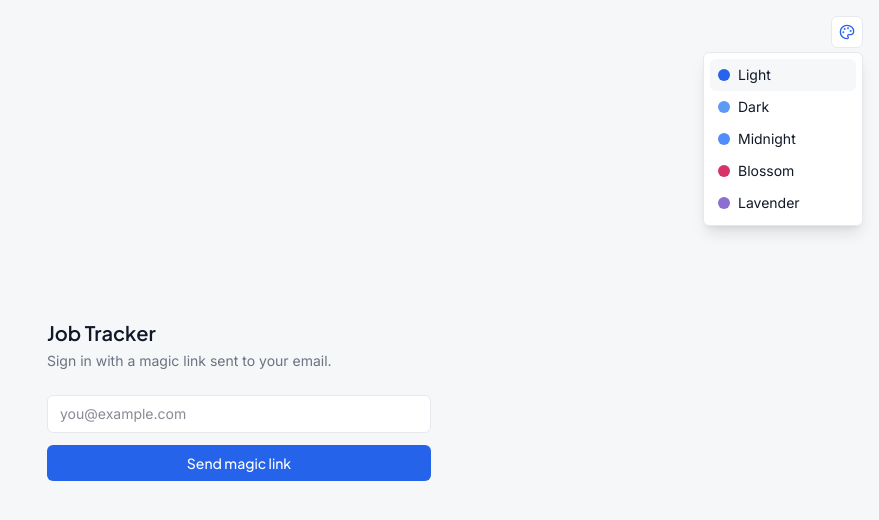
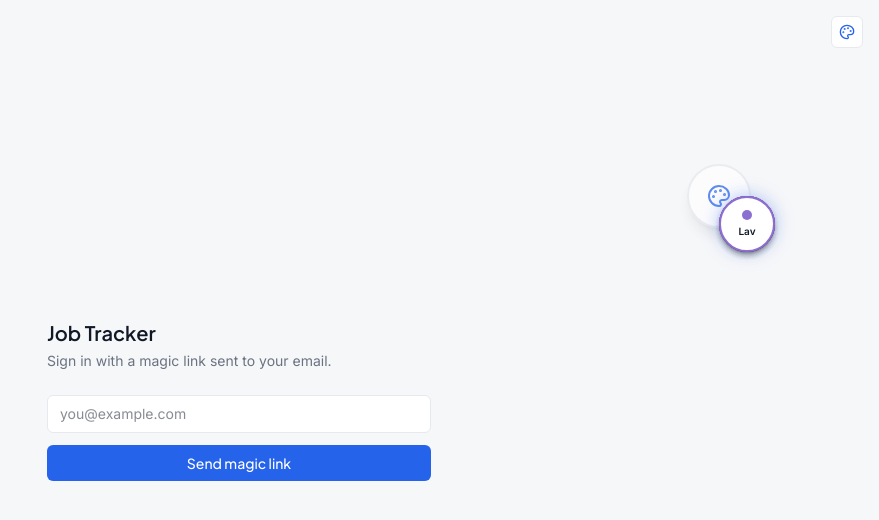
Before and after one commit to AKejaz/job-tracker, a Next.js app: page /login in a window 1280 px wide. Both pictures are taken after a click on the button "Change theme". Shown: the top 520 px of the page, without its empty margins (401-1280 px from the left). Built offline with nearby package versions, Linux system fonts and the light colour scheme.

Commit message:
refactor: replace theme dropdown with circular palette UI

```diff
--- a/src/components/ThemeToggle.tsx
+++ b/src/components/ThemeToggle.tsx
@@ -53,22 +53,100 @@ export default function ThemeToggle() {
       </button>
 
       {open && (
+        <>
+          {/* Backdrop */}
+          <div className="fixed inset-0 z-40" />
+
+          {/* Circular Palette Container */}
           <div
-          className="absolute right-0 top-9 z-50 w-40 rounded-md border p-1.5 shadow-lg"
-          style={{ borderColor: "var(--line)", background: "var(--surface)" }}
+            className="absolute right-0 top-9 z-50 h-72 w-72"
+            style={{
+              perspective: "1000px",
+            }}
           >
-          {THEMES.map((t) => (
+            {/* Central Hub */}
+            <div className="absolute inset-0 flex items-center justify-center">
+              <div
+                className="h-16 w-16 rounded-full border-2 shadow-lg flex items-center justify-center"
+                style={{
+                  borderColor: "var(--line)",
+                  background: "var(--surface)",
+                  animation: "pulse 2s ease-in-out infinite",
+                }}
+              >
+                <Palette
+                  className="h-6 w-6"
+                  style={{ color: current.swatch }}
+                />
+              </div>
+            </div>
+
+            {/* Circular Theme Items */}
+            {THEMES.map((t, index) => {
+              const angle = (index / THEMES.length) * 360;
+              const radius = 90;
+              const x = Math.cos((angle * Math.PI) / 180) * radius;
+              const y = Math.sin((angle * Math.PI) / 180) * radius;
+
+              return (
                 <button
                   key={t.id}
                   onClick={() => applyTheme(t.id)}
-              className="flex w-full items-center gap-2 rounded-md px-2 py-1.5 text-left text-sm"
-              style={t.id === theme ? { background: "var(--app-bg)" } : {}}
+                  className="absolute h-14 w-14 rounded-full border-2 shadow-md flex flex-col items-center justify-center gap-1 transition-all hover:scale-110 hover:shadow-lg"
+                  style={{
+                    left: "50%",
+                    top: "50%",
+                    transform: `translate(calc(-50% + ${x}px), calc(-50% + ${y}px)) scale(${
+                      t.id === theme ? 1.2 : 1
+                    })`,
+                    borderColor: t.swatch,
+                    background: "var(--surface)",
+                    animation: `fadeInScale 0.5s ease-out ${index * 0.1}s both`,
+                    boxShadow:
+                      t.id === theme
+                        ? `0 0 16px ${t.swatch}40, 0 0 24px ${t.swatch}20`
+                        : undefined,
+                  }}
+                  title={t.label}
                 >
-              <span className="h-3 w-3 rounded-full" style={{ background: t.swatch }} />
-              <span style={{ color: "var(--text-high)" }}>{t.label}</span>
+                  <div
+                    className="h-2.5 w-2.5 rounded-full"
+                    style={{ background: t.swatch }}
+                  />
+                  <span
+                    className="text-[10px] font-semibold"
+                    style={{ color: "var(--text-high)" }}
+                  >
+                    {t.label.slice(0, 3)}
+                  </span>
                 </button>
-          ))}
+              );
+            })}
           </div>
+
+          {/* CSS Animations */}
+          <style>{`
+            @keyframes fadeInScale {
+              from {
+                opacity: 0;
+                transform: translate(calc(-50% + var(--tx)), calc(-50% + var(--ty))) scale(0.5);
+              }
+              to {
+                opacity: 1;
+                transform: translate(calc(-50% + var(--tx)), calc(-50% + var(--ty))) scale(1);
+              }
+            }
+
+            @keyframes pulse {
+              0%, 100% {
+                opacity: 1;
+              }
+              50% {
+                opacity: 0.7;
+              }
+            }
+          `}</style>
+        </>
       )}
     </div>
   );
```
Lines whose indentation alone changed are shown as unchanged.
